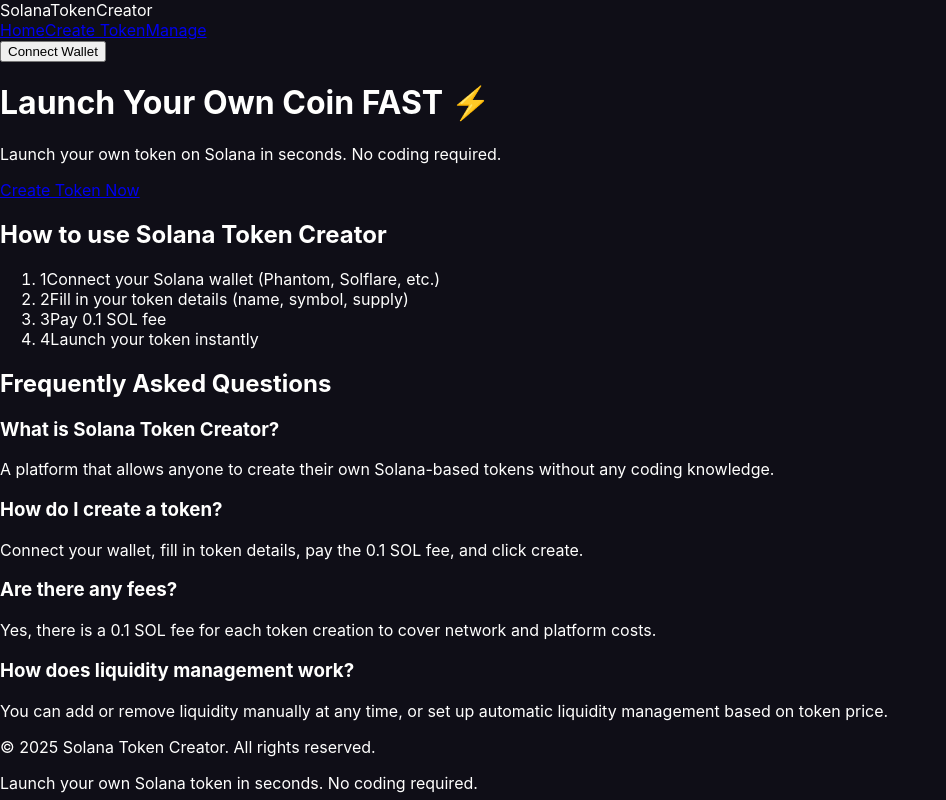
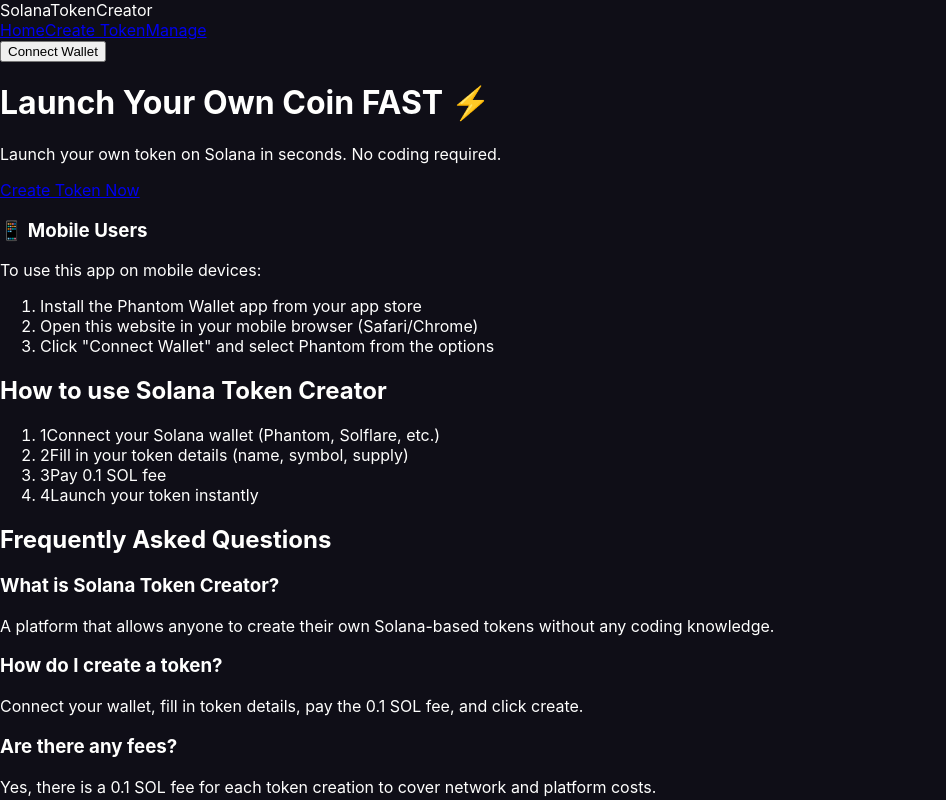
Before and after one commit to Trunkmanaster177/Creat-Your-Token, a React (Create React App) app in the folder client/: page / in a window 1280 px wide. Shown: the top 800 px of the page, without its empty margins (0-946 px from the left). Built offline with nearby package versions, Linux system fonts and the light colour scheme.

Commit message:
Update Home.js

```diff
--- a/client/src/pages/Home.js
+++ b/client/src/pages/Home.js
@@ -17,6 +17,19 @@
         >
           Create Token Now
         </Link>
+      </div>
+
+      {/* Mobile Instructions */}
+      <div className="bg-yellow-900 bg-opacity-50 border border-yellow-500 rounded-xl p-6 mt-8">
+        <h3 className="text-xl font-bold mb-2 text-yellow-300">📱 Mobile Users</h3>
+        <p className="text-gray-200">
+          To use this app on mobile devices:
+        </p>
+        <ol className="list-decimal list-inside mt-2 space-y-1 text-gray-300">
+          <li>Install the Phantom Wallet app from your app store</li>
+          <li>Open this website in your mobile browser (Safari/Chrome)</li>
+          <li>Click "Connect Wallet" and select Phantom from the options</li>
+        </ol>
       </div>
 
       <div className="grid md:grid-cols-2 gap-8 mt-16">
```
